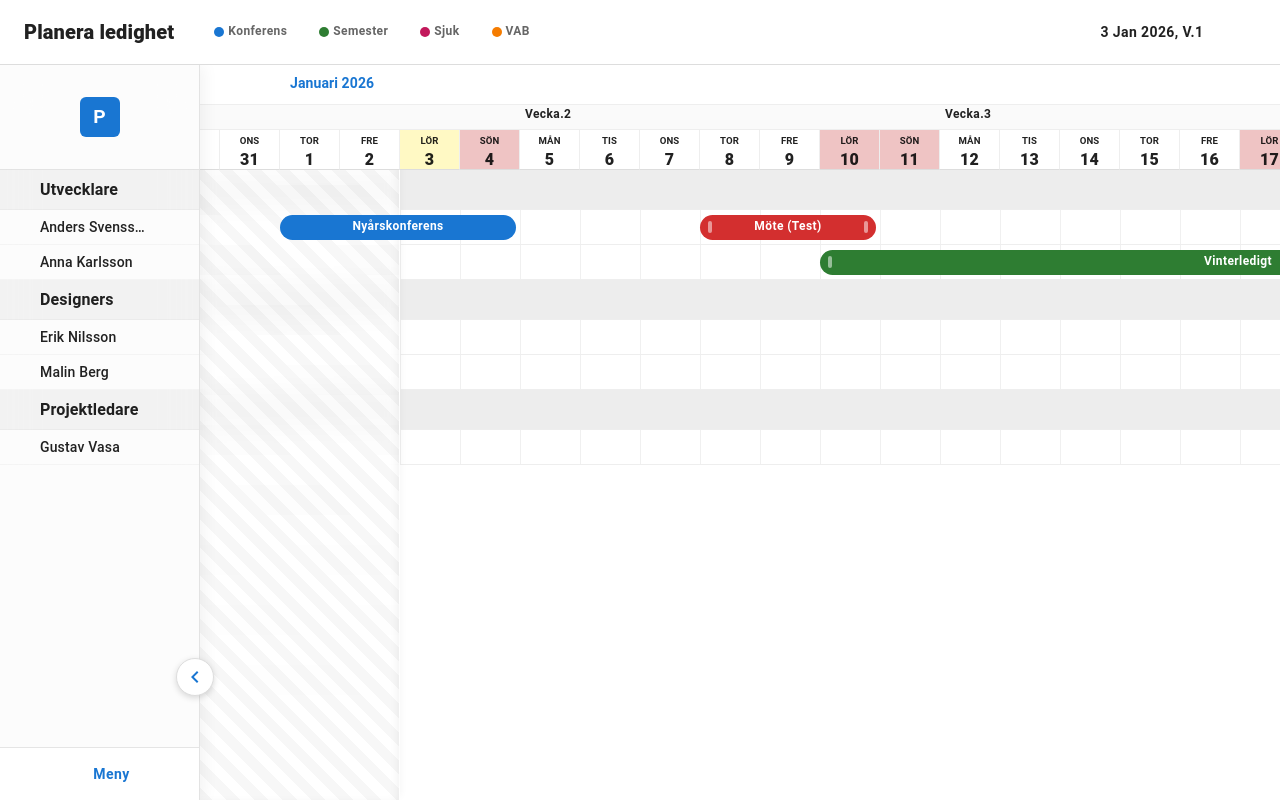
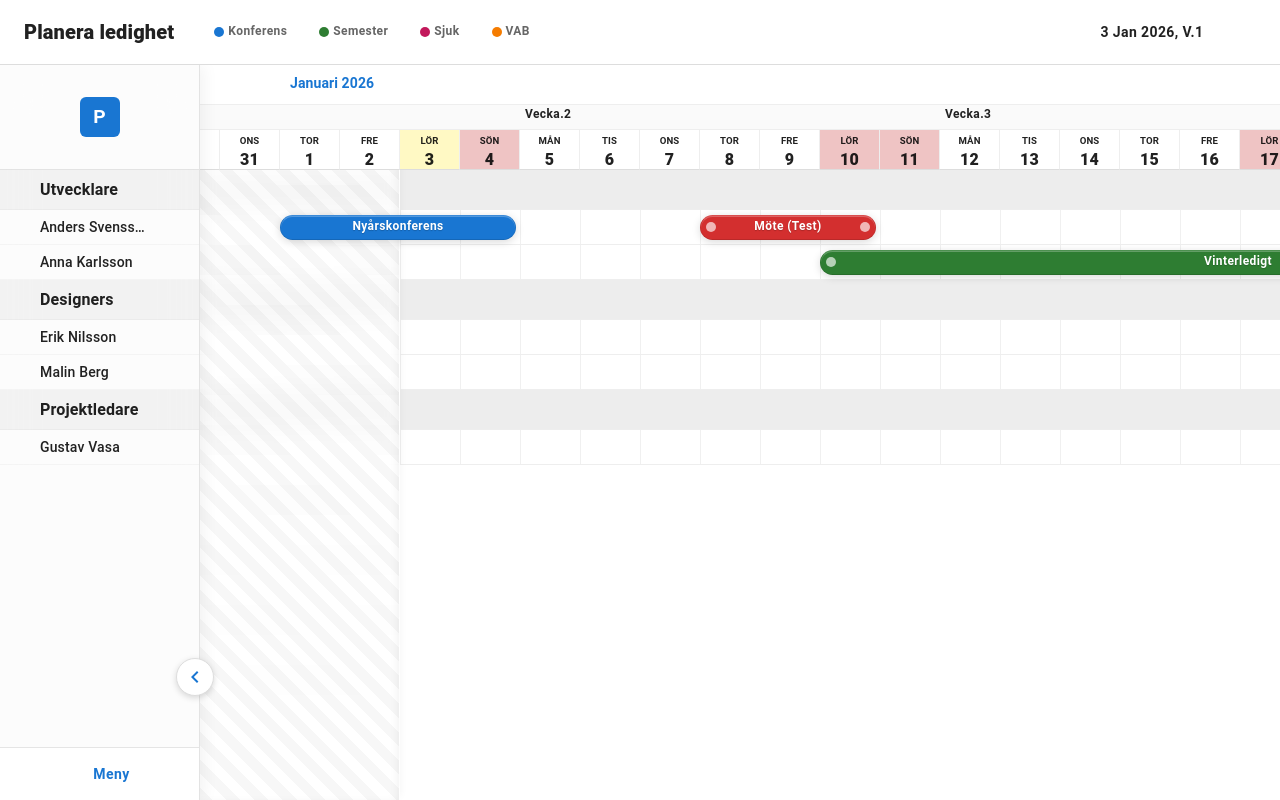
Before and after one commit to younusrahman/planera-ledighet, a React (Vite) app: page / in a window 1280 px wide. Built offline with nearby package versions, Linux system fonts and the light colour scheme; some icons are missing.

Commit message:
fix block

```diff
--- a/src/components/LeaveBlock.tsx
+++ b/src/components/LeaveBlock.tsx
@@ -271,7 +271,18 @@ export const LeaveBlock = ({
     zIndex: isOverlay ? 999 : isResizing ? 1000 : transform ? 100 : 1,
     cursor: isPast ? "not-allowed" : isOverlay ? "grabbing" : "grab",
     opacity: !isOverlay && isDragging ? 0 : 1,
-    boxShadow: isResizing ? "0 8px 16px rgba(0,0,0,0.2)" : "none",
+    boxShadow: isResizing
+      ? "0 8px 24px rgba(0,0,0,0.2), 0 2px 8px rgba(0,0,0,0.1)"
+      : isDragging
+      ? "0 8px 32px rgba(0,0,0,0.25)"
+      : "0 2px 8px rgba(0,0,0,0.15), inset 0 1px 0 rgba(255,255,255,0.25)",
+
+    border: "1px solid rgba(0,0,0,0.08)",
+    borderTop: "1px solid rgba(255,255,255,0.15)",
+    borderBottom: "1px solid rgba(0,0,0,0.12)",
+
+    textShadow: "0 1px 1px rgba(0,0,0,0.2)",
+    letterSpacing: "0.3px",
   };
 
   const handleStyle = {
@@ -280,6 +291,7 @@ export const LeaveBlock = ({
     bottom: 0,
     width: "20px",
     zIndex: 10,
+    borderRadius: "30px",
     cursor: "col-resize",
     display: "flex",
     alignItems: "center",
@@ -289,10 +301,10 @@ export const LeaveBlock = ({
   const handleBar = (
     <Box
       sx={{
-        width: "4px",
-        height: "50%",
-        bgcolor: "rgba(255,255,255,0.5)",
-        borderRadius: 1,
+        width: "10px",
+        height: "10px",
+        bgcolor: "rgba(255, 255, 255, 0.65)",
+        borderRadius: "50%",
       }}
     />
   );
```
